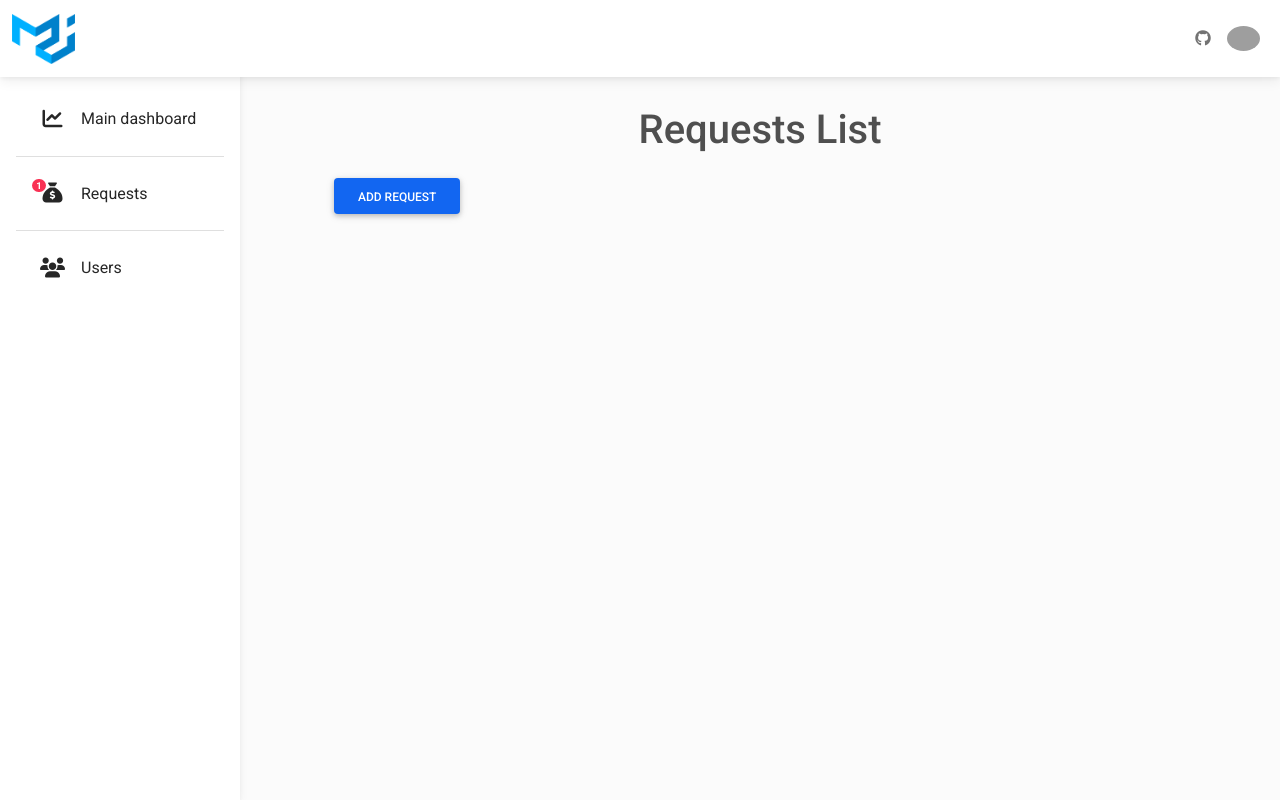
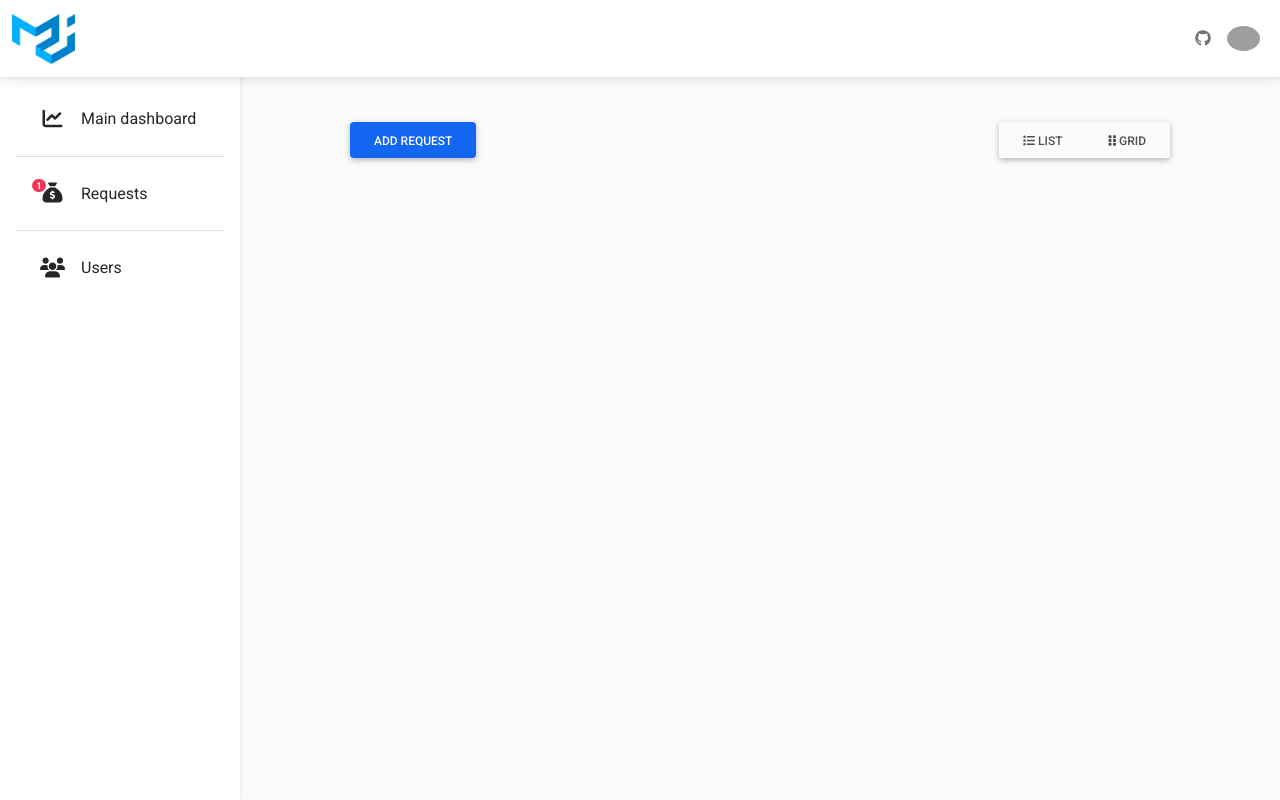
Before and after one commit to scriptogre/django-requests-web-app, a Django app: template purchase_requests/templates/requestform/request_list.html in a window 1280 px wide. Run offline with Django 3.2, Linux system fonts and the light colour scheme; the template is opened without the code that fills it, so the values that code supplies are empty; parts of the project's set-up code (start-up, migrations or seed data) failed here and were passed over; some libraries are stand-ins or nearby versions; grey boxes are pictures that could not be loaded.

Commit message:
Clean up templates, add List/Grid display switch to Requests list page,

```diff
--- a/purchase_requests/templates/requestform/request_list.html
+++ b/purchase_requests/templates/requestform/request_list.html
@@ -1,14 +1,14 @@
 {% extends "base.html" %}
 
-{% block title %}Requests List{% endblock %}
+{% block content %}
 
-{% block content %}
-  <div class="container">
-    <p class="h1 mb-4 text-center">Requests List</p>
-  </div>
-  <div class="row align-items-center mb-4">
-    <div class="col">
-      <button id="create-request" type="button" class="btn btn-primary">Add Request</button>
+  <div class="h-100 mb-4 d-flex flex-row justify-content-between align-items-center p-3">
+    {# BUTTON #}
+    <button id="create-request" type="button" class="btn btn-primary">Add Request</button>
+    {# SWITCH DISPLAY TYPE #}
+    <div class="btn-group" role="group">
+      <button onclick="location.href='{% url 'requestform:list' %}'" id="list" class="btn btn-light {% if display_type == "list" %}active{% endif %}" data-mdb-color="dark"><i class="fa-solid fa-list"></i> List</button>
+      <button onclick="location.href='{% url 'requestform:grid_list' %}'" id="grid" class="btn btn-light {% if display_type == "grid" %}active{% endif %}" data-mdb-color="dark"><i class="fa-solid fa-grip-vertical"></i> Grid</button>
     </div>
   </div>
   <!-- DataTable -->
--- a/purchase_requests/templates/users/user_list.html
+++ b/purchase_requests/templates/users/user_list.html
@@ -3,10 +3,6 @@
 {% block title %}Users List{% endblock %}
 
 {% block content %}
-  <div class="container">
-    <p class="h1 mb-4 text-center">Users List</p>
-  </div>
-
   <!-- DataTable -->
   <div id="datatable-users" class="datatable-hover w-100" data-mdb-selectable="true" data-mdb-multi="true"></div>
 
```
Also changed, not shown: purchase_requests/templates/dashboard/dashboard.html (+2 -9 lines).
